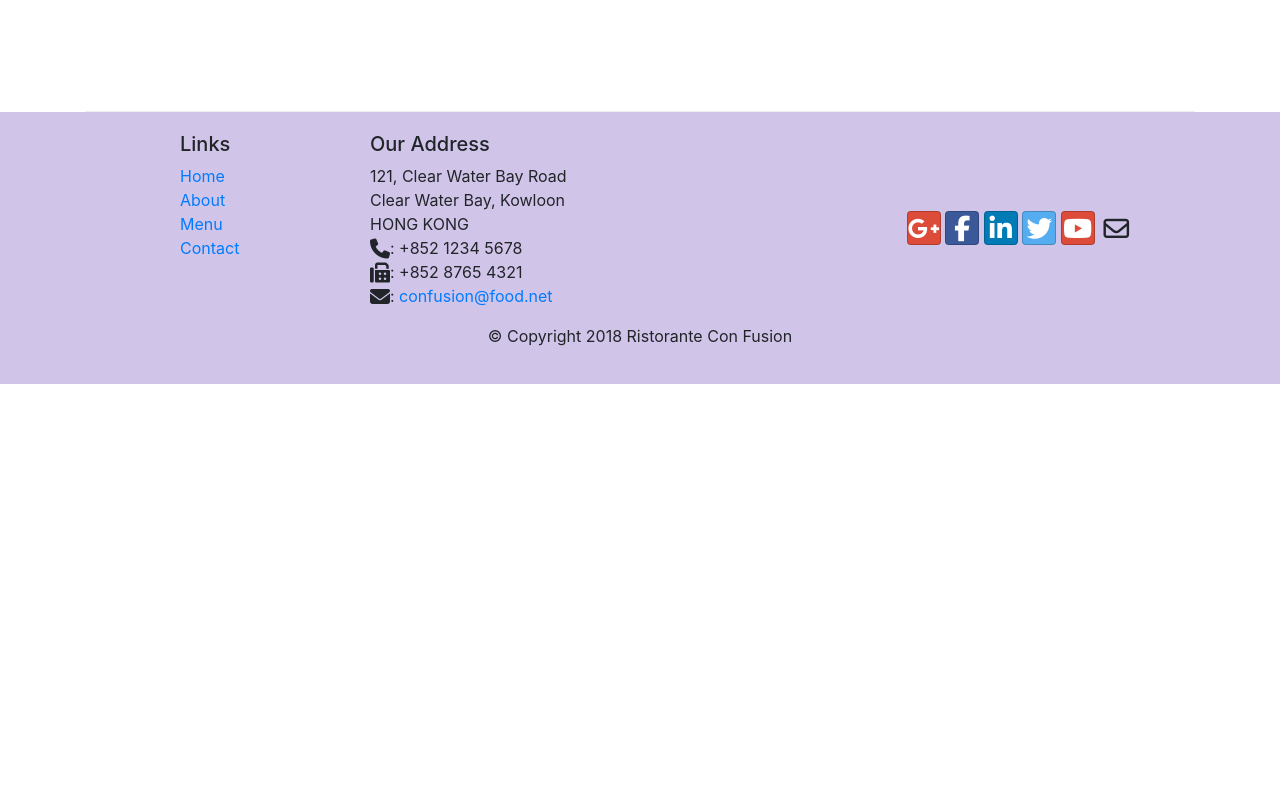
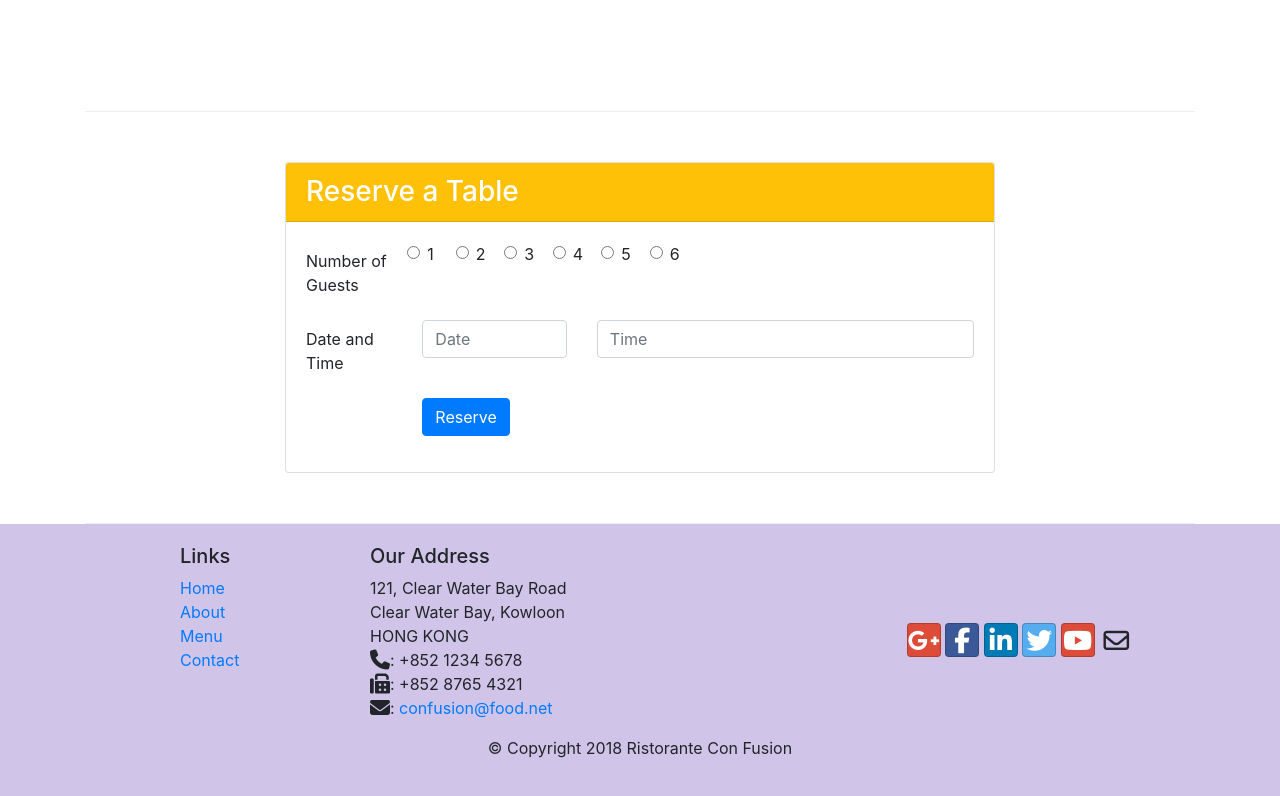
Before and after one commit to jeyansaran620/Bootstrap, a website: page index.html in a window 1280 px wide. Shown: the part 1422-2218 px from the top of the page. Before the commit the page ends 1806 px from the top, so only its background shows below. Drawn offline with nearby package versions, Linux system fonts and the light colour scheme.

```diff
--- a/css/styles.css
+++ b/css/styles.css
@@ -40,3 +40,11 @@
 {
    background-color: #512DAB;
 }
+
+.tab-content
+{
+    border-left: 1px solid #ddd;
+    border-right: 1px solid #ddd;
+    border-bottom: 1px solid #ddd;
+    padding:10px;
+}
--- a/index.html
+++ b/index.html
@@ -40,8 +40,13 @@
                     <h1>Ristorante con Fusion</h1>
                     <p>We take inspiration from the World's best cuisines, and create a unique fusion experience. Our lipsmacking creations will tickle your culinary senses!</p>
                 </div>
-                <div class="col-12 col-sm align-self-center">
+                <div class="col-12 col-sm-3 align-self-center">
                     <img src="img/logo.png" class="img-fluid">
+                  </div>
+                  <div class="col-12 col-sm-3 mt-5 mt-sm-0 align-self-center">
+                    <a type="button" class="btn btn-block btn-warning"  href="#reserve">
+                        <b>Reserve Table</b>
+                    </a>
                   </div>
             </div>
         </div>
@@ -57,7 +62,7 @@
                 <div class="media">
                     <img class="d-flex mr-3 align-self-center" src="./img/uthappizza.png" alt="uthappizza">
                    <div class="media-body">
-                    <h2 class="mt-0">Uthappizza</h2>
+                    <h2 class="mt-0">Uthappizza <span class="badge badge-danger">HOT</span> <span class="badge badge-pill badge-secondary">$4.99</span></h2>
                     <p class="d-none d-sm-block">A unique combination of Indian Uthappam (pancake) and Italian pizza, topped with Cerignola olives, ripe vine cherry tomatoes, Vidalia onion, Guntur chillies and Buffalo Paneer.</p>
                </div>
             </div>
@@ -71,7 +76,7 @@
             <div class="col col-sm col-md">
                 <div class="media">
                     <div class="media-body">
-                        <h2 class="mt-0">Weekend Grand Buffet</h2>
+                        <h2 class="mt-0">Weekend Grand Buffet <span class="badge badge-danger">NEW</span></h2>
                         <p class="d-none d-sm-block">Featuring mouthwatering combinations with a choice of five different salads, six enticing appetizers, six main entrees and five choicest desserts. Free flowing bubbly and soft drinks. All for just $19.99 per person </p>
                     </div>
                 <img class="d-flex ml-3 align-self-center" src="./img/buffet.png" alt="buffet">
@@ -95,6 +100,78 @@
     </div>
 </div>
 
+<div class="row row-content justify-content-center">
+   <div class="col-12 col-sm-8" id="reserve">
+   <div class="card">
+    <h3 class="card-header bg-warning text-white">Reserve a Table</h3>
+    <div class="card-body">
+        <form>
+            <div class="form-group row">
+                <label for="date" class="col-12 col-lg-2 col-form-label">Number of Guests</label>
+                <div class="col col-lg-10">
+                    <div class="row">
+                    <div class="form-check col-1 offset-1 offset-sm-0">
+                        <input class="form-check-input" type="radio" name="Radio" id="Radio1" value="1">
+                        <label class="form-check-label" for="Radio1">
+                          1
+                        </label>
+                    </div>
+                    <div class="form-check col-1">
+                        <input class="form-check-input" type="radio" name="Radio" id="Radio2" value="2">
+                        <label class="form-check-label" for="Radio2">
+                          2
+                        </label>
+                    </div>
+                    <div class="form-check col-1">
+                        <input class="form-check-input" type="radio" name="Radio" id="Radio3" value="3">
+                        <label class="form-check-label" for="Radio3">
+                          3
+                        </label>
+                    </div>
+                    <div class="form-check col-1">
+                        <input class="form-check-input" type="radio" name="Radio" id="Radio4" value="4">
+                        <label class="form-check-label" for="Radio4">
+                          4
+                        </label>
+                    </div>
+                    <div class="form-check col-1">
+                        <input class="form-check-input" type="radio" name="Radio" id="Radio5" value="5">
+                        <label class="form-check-label" for="Radio5">
+                          5
+                        </label>
+                    </div>
+                    <div class="form-check col-1">
+                        <input class="form-check-input" type="radio" name="Radio" id="Radio6" value="6">
+                        <label class="form-check-label" for="Radio6">
+                          6
+                        </label>
+                    </div>
+                  </div>
+                </div>
+            </div>
+            <div class="form-group row">
+                <label for="date" class="col-12 col-lg-2 col-form-label">Date and Time</label>
+                <div class="col-5 col-lg-3">
+                    <input type="text" class="form-control" id="date" name="Date"
+                    placeholder="Date">
+                </div>
+                <div class="col-7 col-lg-7">
+                    <input type="text" class="form-control" id="time" name="Time"
+                    placeholder="Time">
+                </div>
+            </div>
+            <div class="form-group row">
+                <div class="offset-lg-2 col-lg-10">
+                    <button type="submit" class="btn btn-primary">
+                     Reserve
+                    </button>
+                </div>
+            </div>
+        </form>
+    </div>
+    </div>
+   </div>
+  </div>
   </div>
     <footer class="footer">
         <div class="container">
```
Also changed, not shown: aboutus.html (+28 -0 lines).
